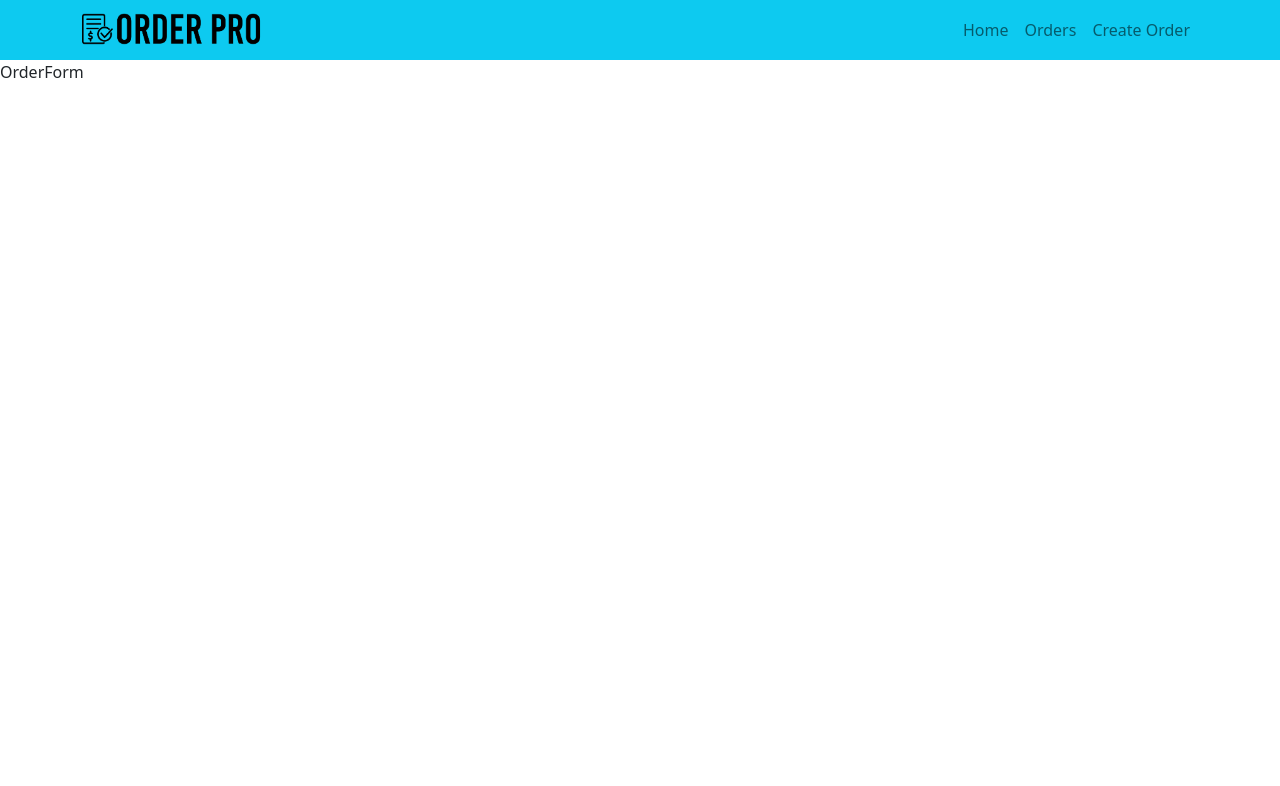
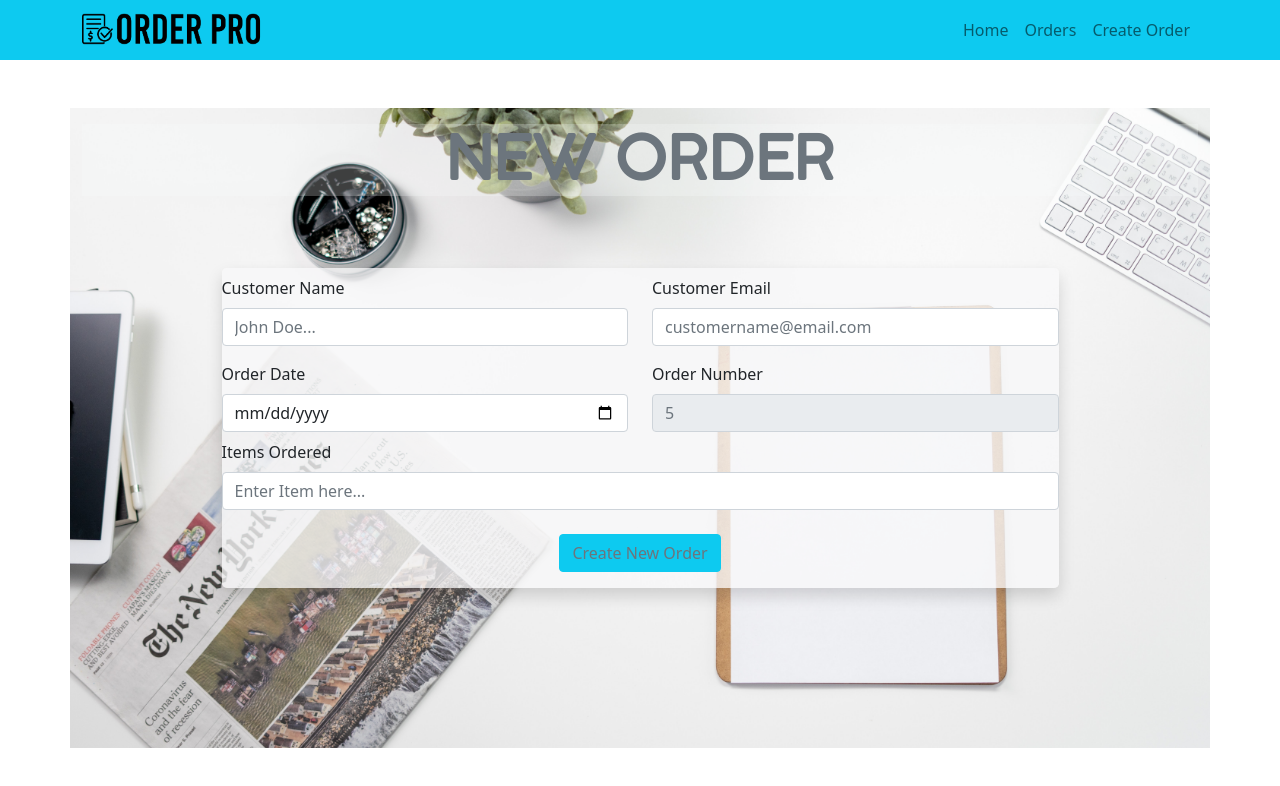
Before and after one commit to nickmendezFlatiron/Order-Pro, a React (Create React App) app: page /create-order in a window 1280 px wide. Shown: the top 786 px of the page. Built offline with nearby package versions, Linux system fonts and the light colour scheme.

Commit message:
styled and created order form component

```diff
--- a/src/App.css
+++ b/src/App.css
@@ -1,3 +1,4 @@
+
 @font-face {
   font-family: "CocogooseLight";
   src: local("CocogooseLight") ,
@@ -23,6 +24,14 @@
   font-family: "CocogooseUltralight";
 }
 
-.grey-bg {
-  background-color: rgba(152, 152, 152, 0.213);
+.formbg {
+  background-image: url('./assets/form.jpg');
+  height: 80vh;
+  background-size: cover;
+  background-position: center;
+
 }
+
+.font-60 {
+  font-size: 60px;
+}
--- a/src/components/HomePage.jsx
+++ b/src/components/HomePage.jsx
@@ -7,7 +7,7 @@ import shipping from '../assets/shipping.jpg'
 
 const HomePage = ({logo}) => {
   return (
-    <Container className="l  fluid">
+    <Container className="fluid">
       <Row className="my-5">
         <Col sm={7} className="text-center ">
           <Image src={shipping} alt="logo" className="img-fluid"/>
@@ -18,8 +18,8 @@ const HomePage = ({logo}) => {
             <h2 className="font-weight-light font-face-cl">
               Manage and track your orders day to day
             </h2>
-            <p className="fs-5 font-face-cul">Business made a little easier.</p>
-            <Button as={Link} to="/create-order" exact variant="info" className="btn-lg text-wrap ">Start A New Order</Button>
+            <p className="fs-5 font-face-cul">Your business, made a little easier.</p>
+            <Button as={Link} to="/create-order" exact variant="info" className="btn-lg text-wrap text-black-50">Create A New Order</Button>
           </main>
         </Col>
       </Row>
--- a/src/components/OrderForm.jsx
+++ b/src/components/OrderForm.jsx
@@ -1,9 +1,57 @@
 import React from "react";
-import {Form } from 'react-bootstrap'
+import {Form , Container , Col , Row , Button} from 'react-bootstrap'
 
 const OrderForm = () => {
+
+  const orderNumber = 5;
+
   return (
-    <div>OrderForm</div>
+    <Container className="justify-content-around formbg">
+      <div className="my-5 py-3">
+        <h1 className="font-60 text-center font-face-cl bg-light bg-opacity-25 text-secondary"><strong>NEW ORDER</strong></h1>
+      </div>
+      <Form className="mx-auto w-75 shadow rounded-3 bg-light bg-opacity-75">
+        <Row className="my-3">
+          <Col className="mt-2">
+            <Form.Group controlId="formCustomerName">
+              <Form.Label>Customer Name</Form.Label>
+              <Form.Control type="text" placeholder="John Doe..." />
+            </Form.Group>
+          </Col>
+          <Col className="mt-2 ">
+            <Form.Group controlId="formCustomerEmail">
+              <Form.Label>Customer Email</Form.Label>
+              <Form.Control type="email" placeholder="customername@email.com" />
+            </Form.Group>
+          </Col>
+        </Row>
+        <Row className="my-2">
+          <Col>
+             <Form.Group controlId="formOrderDate">
+                <Form.Label>Order Date</Form.Label>
+                <Form.Control type="date" name="date" />
+              </Form.Group>
+          </Col>
+          <Col>
+            <Form.Group controlId="formOrderNumber">
+              <Form.Label>Order Number</Form.Label>
+              <Form.Control placeholder={orderNumber} disabled/>
+            </Form.Group>
+          </Col>
+        </Row>
+        <Row>
+          <Col  className="mb-2">
+            <Form.Group controlId="formOrderItems" className="justify-content-center">
+                <Form.Label >Items Ordered</Form.Label>
+                <Form.Control type="text" placeholder="Enter Item here..." />
+              </Form.Group>
+          </Col>
+        </Row>
+        <div className="d-flex justify-content-center my-3">
+         <Button variant="info" type="submit" className="mb-3 text-secondary">Create New Order</Button>
+        </div>
+      </Form>
+    </Container>
   )
 }
 
```
Also changed, not shown: src/components/Items.jsx (added, +12 -0 lines).
